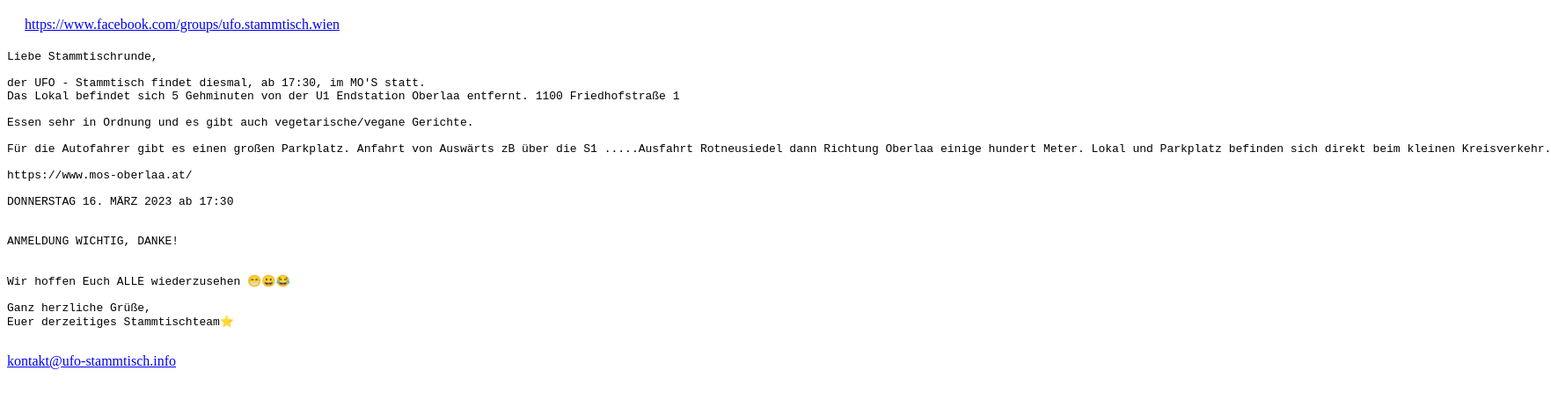
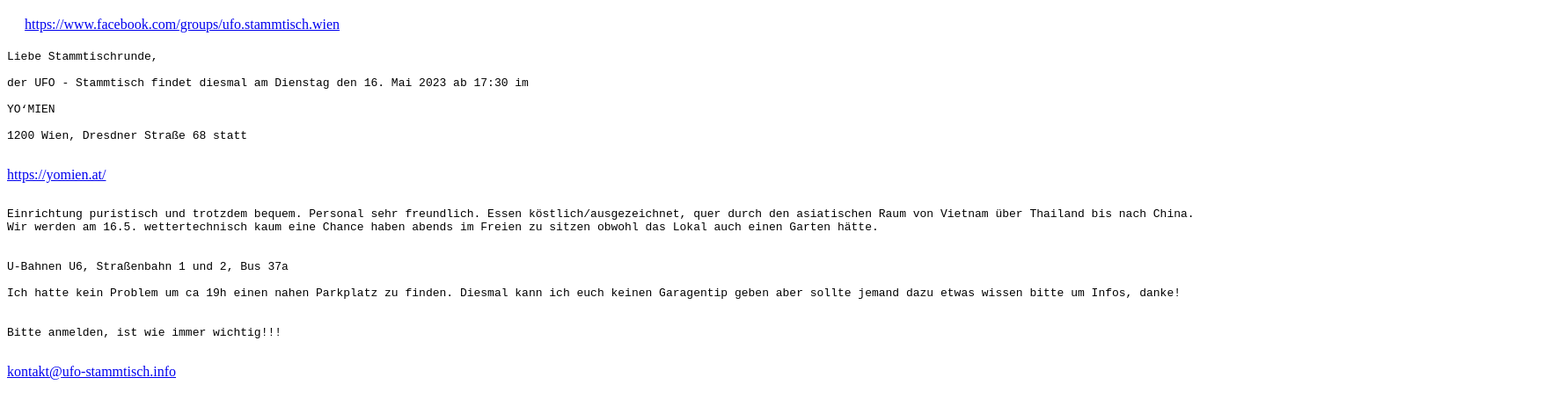
Before and after one commit to ufo-stammtisch/ufo-stammtisch.github.io, a plain HTML site: page index.html in a window 1280 px wide. Shown: the part 61-532 px from the top of the page at 88% size, 1763 px wide, since content can reach past the window. Drawn offline with Linux system fonts and the light colour scheme.

Commit message:
Update index.html

```diff
--- a/index.html
+++ b/index.html
@@ -21,25 +21,25 @@
 	<pre>
 Liebe Stammtischrunde,
 
-der UFO - Stammtisch findet diesmal, ab 17:30, im MO'S statt.
-Das Lokal befindet sich 5 Gehminuten von der U1 Endstation Oberlaa entfernt. 1100 Friedhofstraße 1
+der UFO - Stammtisch findet diesmal am Dienstag den 16. Mai 2023 ab 17:30 im
 
-Essen sehr in Ordnung und es gibt auch vegetarische/vegane Gerichte.
+YO‘MIEN
 
-Für die Autofahrer gibt es einen großen Parkplatz. Anfahrt von Auswärts zB über die S1 .....Ausfahrt Rotneusiedel dann Richtung Oberlaa einige hundert Meter. Lokal und Parkplatz befinden sich direkt beim kleinen Kreisverkehr.
+1200 Wien, Dresdner Straße 68 statt
+	</pre>
+<a href="https://yomien.at/">https://yomien.at/<a/>
+	<pre>
 
-https://www.mos-oberlaa.at/
-
-DONNERSTAG 16. MÄRZ 2023 ab 17:30
+Einrichtung puristisch und trotzdem bequem. Personal sehr freundlich. Essen köstlich/ausgezeichnet, quer durch den asiatischen Raum von Vietnam über Thailand bis nach China.
+Wir werden am 16.5. wettertechnisch kaum eine Chance haben abends im Freien zu sitzen obwohl das Lokal auch einen Garten hätte.
 
 
-ANMELDUNG WICHTIG, DANKE!
+U-Bahnen U6, Straßenbahn 1 und 2, Bus 37a
+
+Ich hatte kein Problem um ca 19h einen nahen Parkplatz zu finden. Diesmal kann ich euch keinen Garagentip geben aber sollte jemand dazu etwas wissen bitte um Infos, danke!
 
 
-Wir hoffen Euch ALLE wiederzusehen 😁😀😂
-
-Ganz herzliche Grüße,
-Euer derzeitiges Stammtischteam⭐
+Bitte anmelden, ist wie immer wichtig!!!
 	</pre>
 
 	<a href='mailto:kontakt@ufo-stammtisch.info'>kontakt@ufo-stammtisch.info</a>
```
